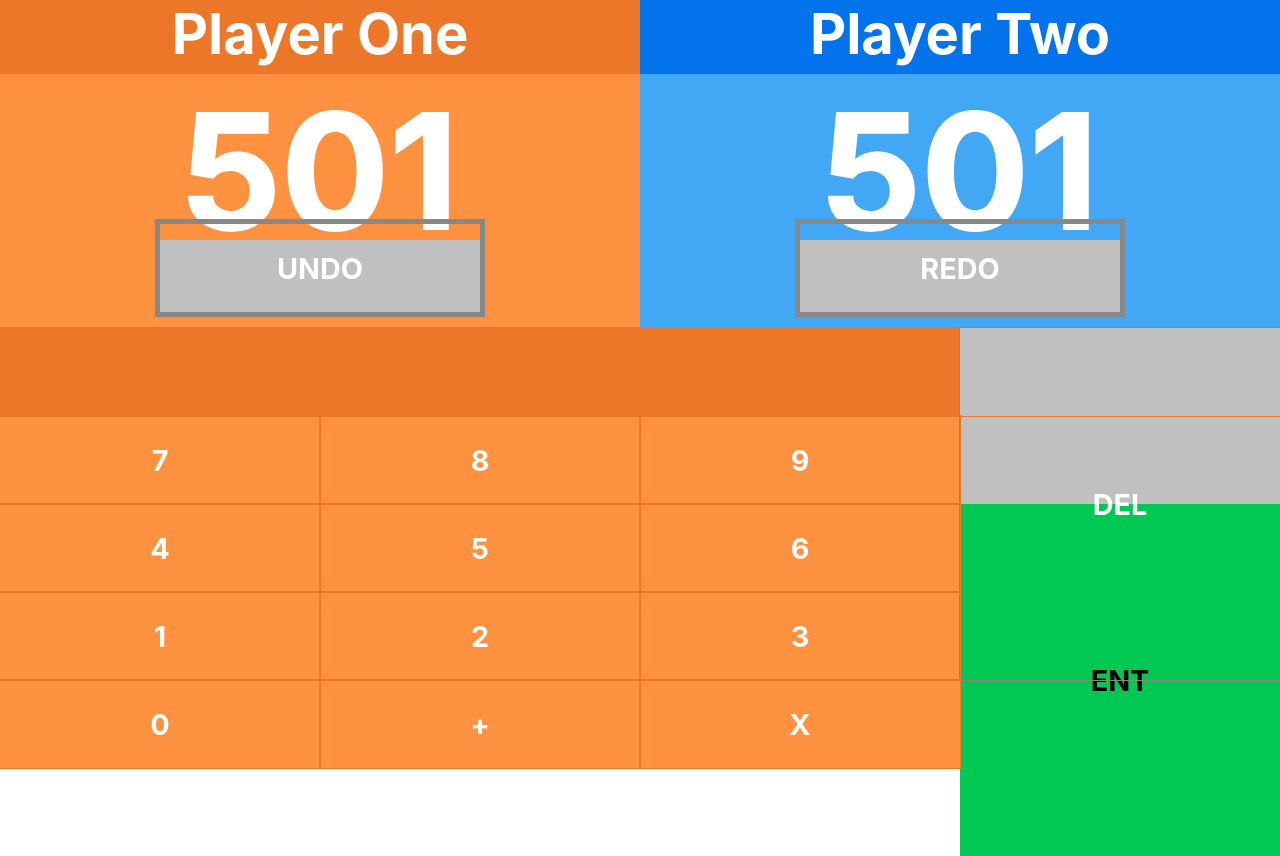
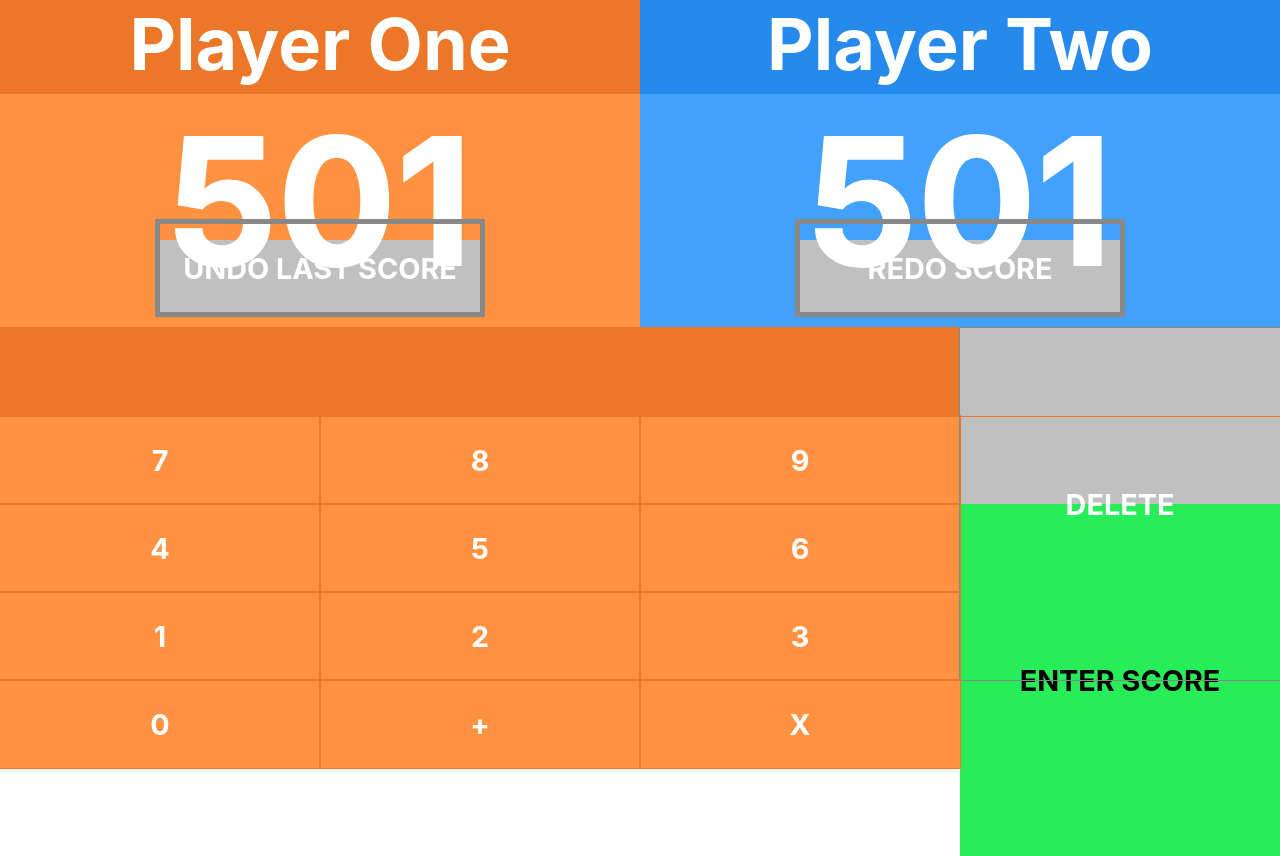
Before and after one commit to wardt7/SuperDart, a React (Create React App) app in the folder interface/: page / in a window 1280 px wide. Built offline with nearby package versions, Linux system fonts and the light colour scheme.

Commit message:
Final aesthetic changes, mainly to do with colour saturation, font sizing, and display text

```diff
--- a/interface/src/components/input/input.css
+++ b/interface/src/components/input/input.css
@@ -25,7 +25,7 @@
 }
 
 .input.playertwo {
-    background-color: #0273EB;
+    background-color: #268AED;
     color: white;
-    outline: 1px solid #0273EB;
+    outline: 1px solid #268AED;
 }
--- a/interface/src/components/keyButton/keyButton.css
+++ b/interface/src/components/keyButton/keyButton.css
@@ -24,21 +24,21 @@
 }
 
 .btn-wrapper.ENT{
-    background-color: #00C853;
+    background-color: #26ED58;
     color: black;
 }
 
 .btn-wrapper.ENT:hover:not(.disabled){
-    background-color: #5EFC82;
+    background-color: #0FBD3B;
 }
 
 .btn-wrapper.DEL{
-    background-color: #DF0101;
+    background-color: #EE2B2B;
     color: white;
 }
 
 .btn-wrapper.DEL:hover:not(.disabled){
-    background-color: #DD2E2E;
+    background-color: #BD0F0F;
 }
 
 .btn-wrapper.DEL, .btn-wrapper.ENT{
@@ -66,17 +66,17 @@
 }
 
 .btn-wrapper.playertwo {
-    background-color: #42A7F4;
+    background-color: #43A1FE;
     color: white;
-    outline: 1px solid #0273EB;
+    outline: 1px solid #268AED;
 }
 
 .btn-wrapper.playertwo.UNDO, .btn-wrapper.playertwo.REDO {
-    outline: 5px solid #0273EB;
+    outline: 5px solid #268AED;
 }
 
 .btn-wrapper.playertwo:hover:not(.disabled){
-    background-color: #0273EB;
+    background-color: #268AED;
 }
 
 .btn-wrapper.disabled{
--- a/interface/src/components/keyButton/keyButton.js
+++ b/interface/src/components/keyButton/keyButton.js
@@ -15,11 +15,15 @@ class KeyButton extends Component{
     }
     render(){
 	let name = ""
+	let buttonText = ""
 	if(this.props.children === "ENT"){
 	    name = "ENT"
+	    buttonText = "ER SCORE"
 	} else if (this.props.children === "DEL"){
 	    name = "DEL"
+	    buttonText = "ETE"
 	} else if (this.props.children === "UNDO"){
+	    buttonText = " LAST SCORE"
 	    // Set colour to that of previous player
 	    if(this.props.turn % 2 === 0){
 		name = "UNDO playertwo"
@@ -27,6 +31,7 @@ class KeyButton extends Component{
 		name = "UNDO playerone"
 	    }
 	} else if (this.props.children === "REDO"){
+	    buttonText = " SCORE"
 	    // Set colour to that of "next" player"
 	    if(this.props.turn % 2 === 0){
 		name = "REDO playerone"
@@ -43,7 +48,7 @@ class KeyButton extends Component{
 	}
 	return (
 		<div onClick={this.handleButtonClick} className={`btn-wrapper ${name}`}>
-		{this.props.children}
+		{this.props.children}{buttonText}
 	    </div>
 	)
     }
--- a/interface/src/components/keypad/keypad.css
+++ b/interface/src/components/keypad/keypad.css
@@ -19,5 +19,5 @@ td.playerone {
 }
 
 td.playertwo {
-    background-color: #42A7F4;
+    background-color: #43A1FE;
 }
--- a/interface/src/components/player/player.css
+++ b/interface/src/components/player/player.css
@@ -9,13 +9,13 @@
 }
 
 .player.playertwo{
-    background-color: #42A7F4;
+    background-color: #43A1FE;
 }
 
 h2 {
     color: white;
     text-align: center;
-    font-size: 3.5em;
+    font-size: 4.5em;
     padding-bottom: 0.1em;
     width: 100%;
 }
@@ -25,13 +25,13 @@ h2.playerone {
 }
 
 h2.playertwo{
-    background-color: #0273EB;
+    background-color: #268AED;
 }
 
 h1 {
     color: white;
     text-align: center;
-    font-size: 10em;
+    font-size: 11em;
     -webkit-transition-property: color;
     -webkit-transition-duration: 0.75s;
     -webkit-transition-timing-function: ease;
@@ -42,9 +42,9 @@ h1 {
 }
 
 h1.bad {
-    color: #DF0101;
+    color: #BD0F0F;
 }
 
 h1.good {
-    color: #00600f;
+    color: #0FBD3B;
 }
```
